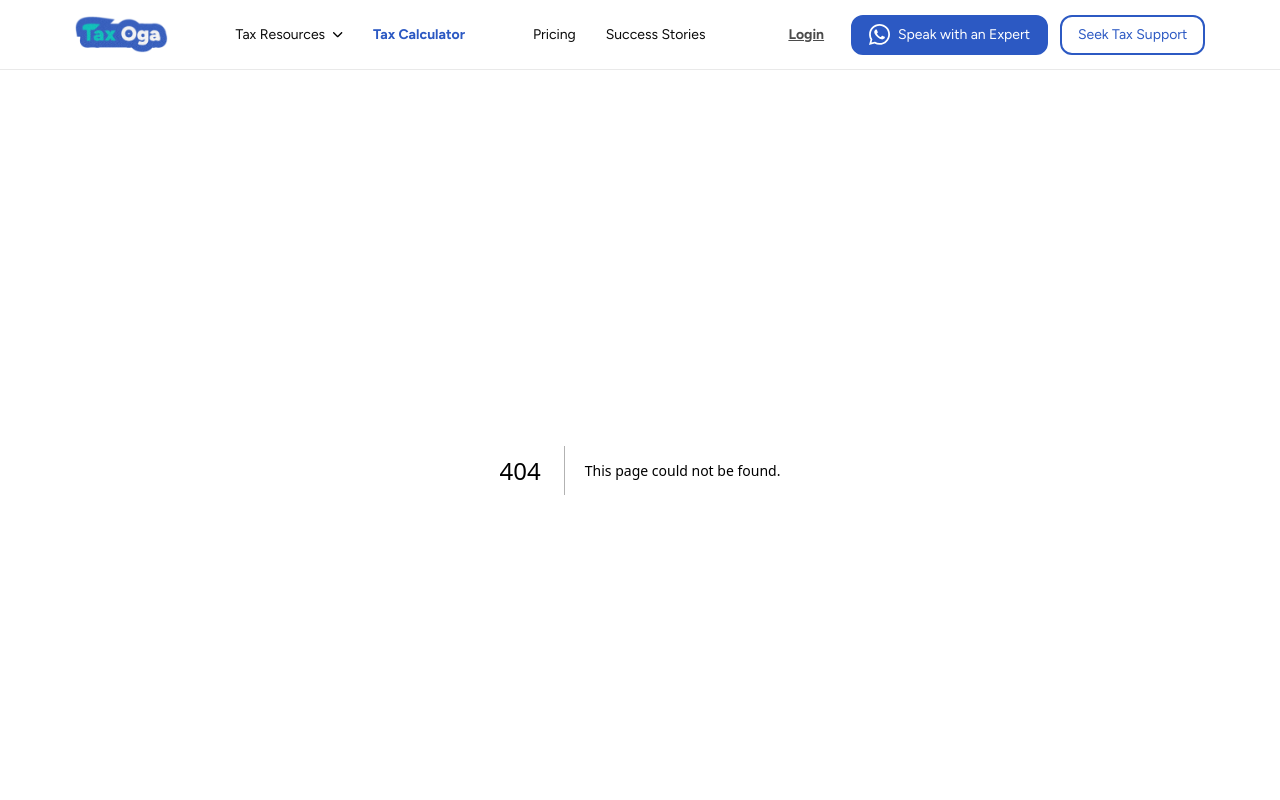
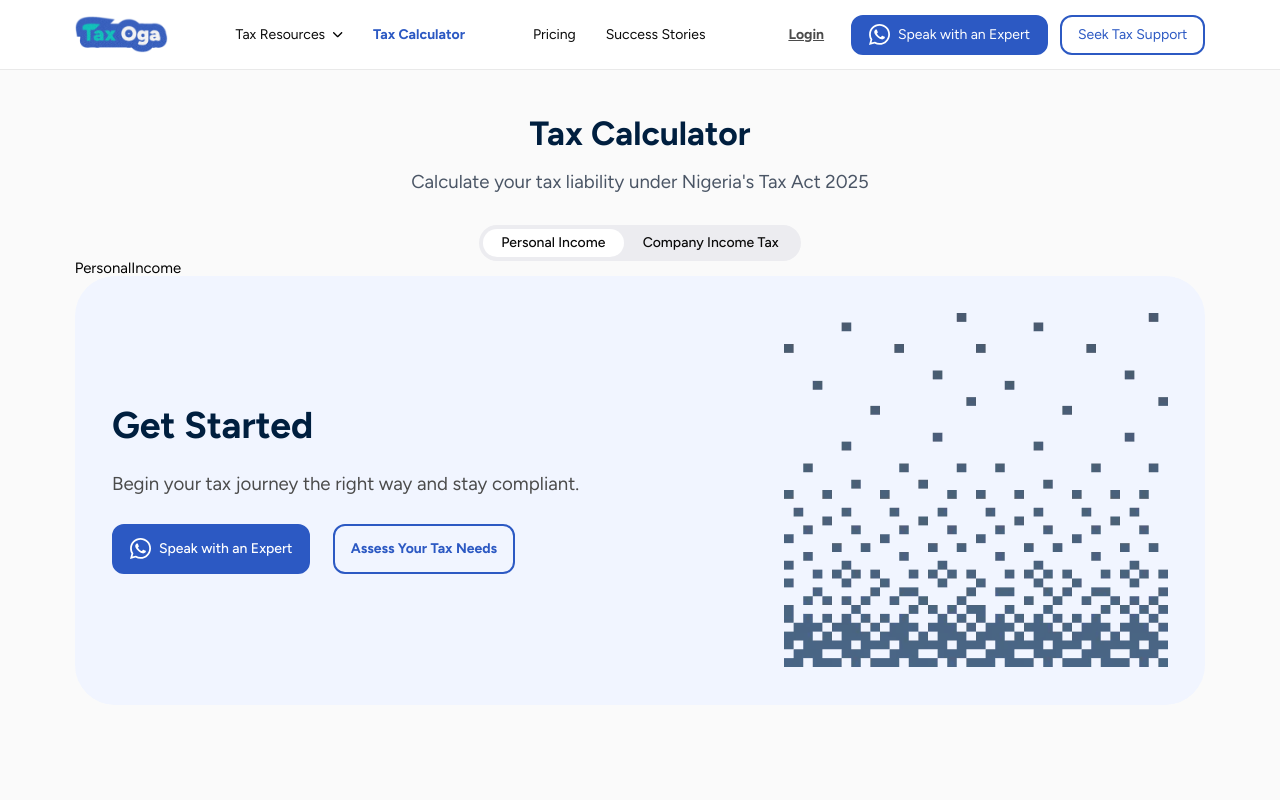
Before and after one commit to Iykekelvins/taxoga, a Next.js app: page /tax-calculator in a window 1280 px wide. Before the commit this address had no page. Shown: the top 800 px of the page. Built offline with nearby package versions, Linux system fonts and the light colour scheme.

Commit message:
feat: create page component for tac calculator page and include header with tax type tab switch

```diff
--- /dev/null
+++ b/_pages/tax-calculator/company-income.tsx
@@ -0,0 +1,3 @@
+export default function CompanyIncome() {
+	return <div>CompanyIncome</div>;
+}
--- /dev/null
+++ b/_pages/tax-calculator/header.tsx
@@ -0,0 +1,42 @@
+import Link from 'next/link';
+
+export default function Header({ fullPath }: { fullPath: string }) {
+	const TAXTYPES = [
+		{
+			name: 'Personal Income',
+			href: '/tax-calculator',
+		},
+		{
+			name: 'Company Income Tax',
+			href: '/tax-calculator?tax-type=company',
+		},
+	];
+
+	return (
+		<div className='flex flex-col items-center justify-center text-center'>
+			<h1 className='text-36 text-heading font-bold'>Tax Calculator</h1>
+			<p className='text-20 text-slate leading-[1.4] mt-[max(1.25rem,16px)]'>
+				Calculate your tax liability under Nigeria&apos;s Tax Act 2025
+			</p>
+
+			<div
+				className='mt-[max(2rem,24px)] bg-[#ECECF0] rounded-full
+        h-[max(2.25rem,36px)] p-[max(0.25rem,4px)] flex items-center
+        justify-center w-full sm:w-fit
+        '>
+				{TAXTYPES.map((type) => (
+					<Link
+						key={type.name}
+						href={type.href}
+						className={`text-14 text-near-black font-medium
+            h-full flex items-center justify-center rounded-full
+            px-[max(1.25rem,14px)] w-full sm:w-fit
+            ${type.href === fullPath ? 'bg-white' : ''}
+            `}>
+						{type.name}
+					</Link>
+				))}
+			</div>
+		</div>
+	);
+}
--- /dev/null
+++ b/_pages/tax-calculator/index.tsx
@@ -0,0 +1,7 @@
+import MainContent from './main-content';
+
+const TaxCalculator = () => {
+	return <MainContent />;
+};
+
+export default TaxCalculator;
--- /dev/null
+++ b/_pages/tax-calculator/main-content.tsx
@@ -0,0 +1,29 @@
+'use client';
+
+import { usePathname, useSearchParams } from 'next/navigation';
+
+import Header from './header';
+import PersonalIncome from './personal-income';
+import CompanyIncome from './company-income';
+
+export default function MainContent() {
+	const pathname = usePathname();
+	const params = useSearchParams();
+
+	const taxType = params.get('tax-type');
+	const fullPath = taxType ? `${pathname}?tax-type=${taxType}` : pathname;
+
+	return (
+		<>
+			<style jsx global>{`
+				body {
+					background-color: #fafafa;
+				}
+			`}</style>
+			<div className='px-gutter pt-[max(3.125rem,40px)]'>
+				<Header fullPath={fullPath} />
+				{!fullPath.includes('tax-type') ? <PersonalIncome /> : <CompanyIncome />}
+			</div>
+		</>
+	);
+}
--- /dev/null
+++ b/_pages/tax-calculator/personal-income.tsx
@@ -0,0 +1,5 @@
+import React from 'react';
+
+export default function PersonalIncome() {
+	return <div>PersonalIncome</div>;
+}
--- /dev/null
+++ b/app/tax-calculator/page.tsx
@@ -0,0 +1,12 @@
+import TaxCalculator from '@/_pages/tax-calculator';
+import { Metadata } from 'next';
+
+export const metadata: Metadata = {
+	title: 'Tax Calculator',
+};
+
+const TaxCalculatorpage = () => {
+	return <TaxCalculator />;
+};
+
+export default TaxCalculatorpage;
```
